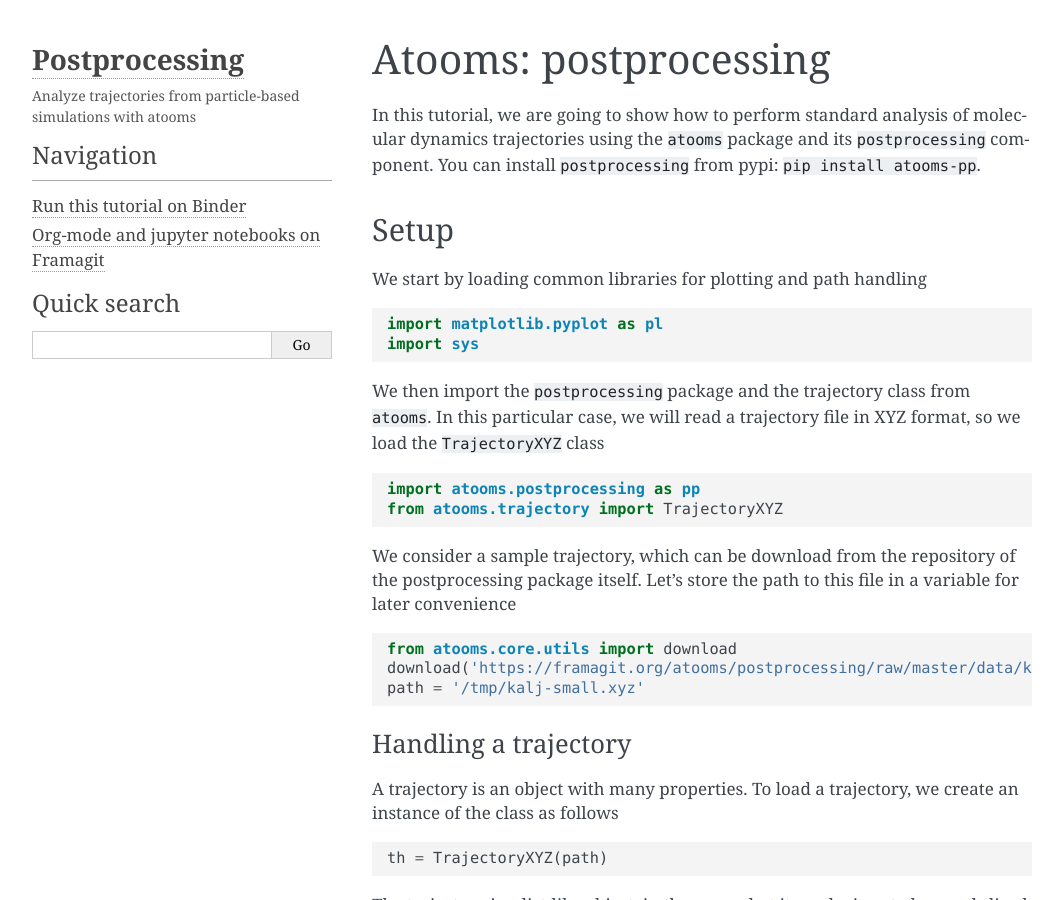
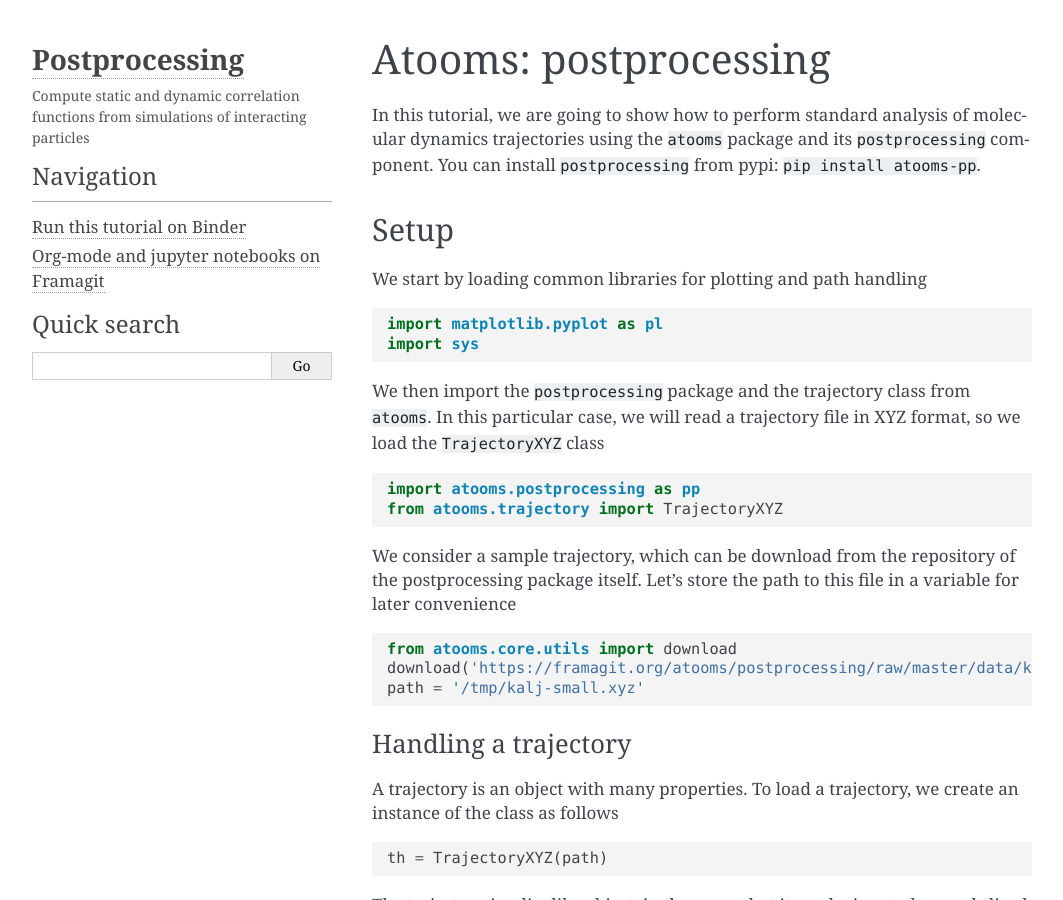
Before and after one commit to atooms-mirror/postprocessing, a Sphinx documentation site: the page built from docs/index.rst, in a window 1280 px wide and 900 px high. Shown: the whole window, without its empty margins (98-1161 px from the left). Built offline with Sphinx 7.4.7, drawn with Linux system fonts in a browser that asks for light colours; pages that are not in the unit, such as notebooks, are missing from menus.

Commit message:
Update docs/

```diff
--- a/docs/conf.py
+++ b/docs/conf.py
@@ -65,7 +65,7 @@ pygments_style = 'friendly'
 html_theme = 'alabaster'
 html_static_path = ['_static/custom.css']
 html_theme_options = {
-    'description': 'Analyze trajectories from particle-based simulations with atooms',
+    'description': 'Compute static and dynamic correlation functions from simulations of interacting particles',
     'fixed_sidebar': True,
     'sidebar_collapse': True,
     'extra_nav_links': {'Run this tutorial on Binder': 'https://atooms.frama.io/postprocessing/',
```
Also changed, not shown: README.md (+1 -7 lines), 1 other file.
